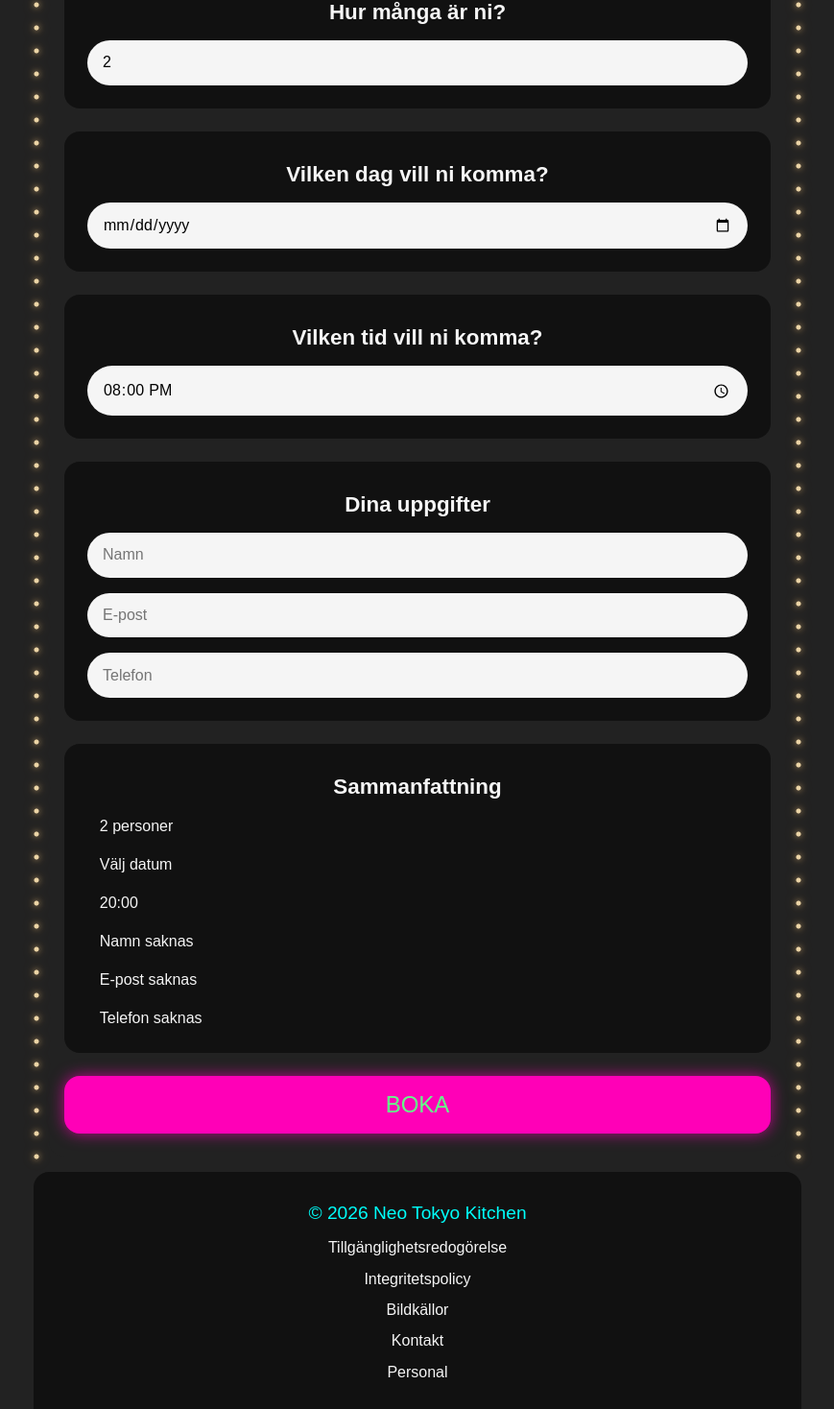
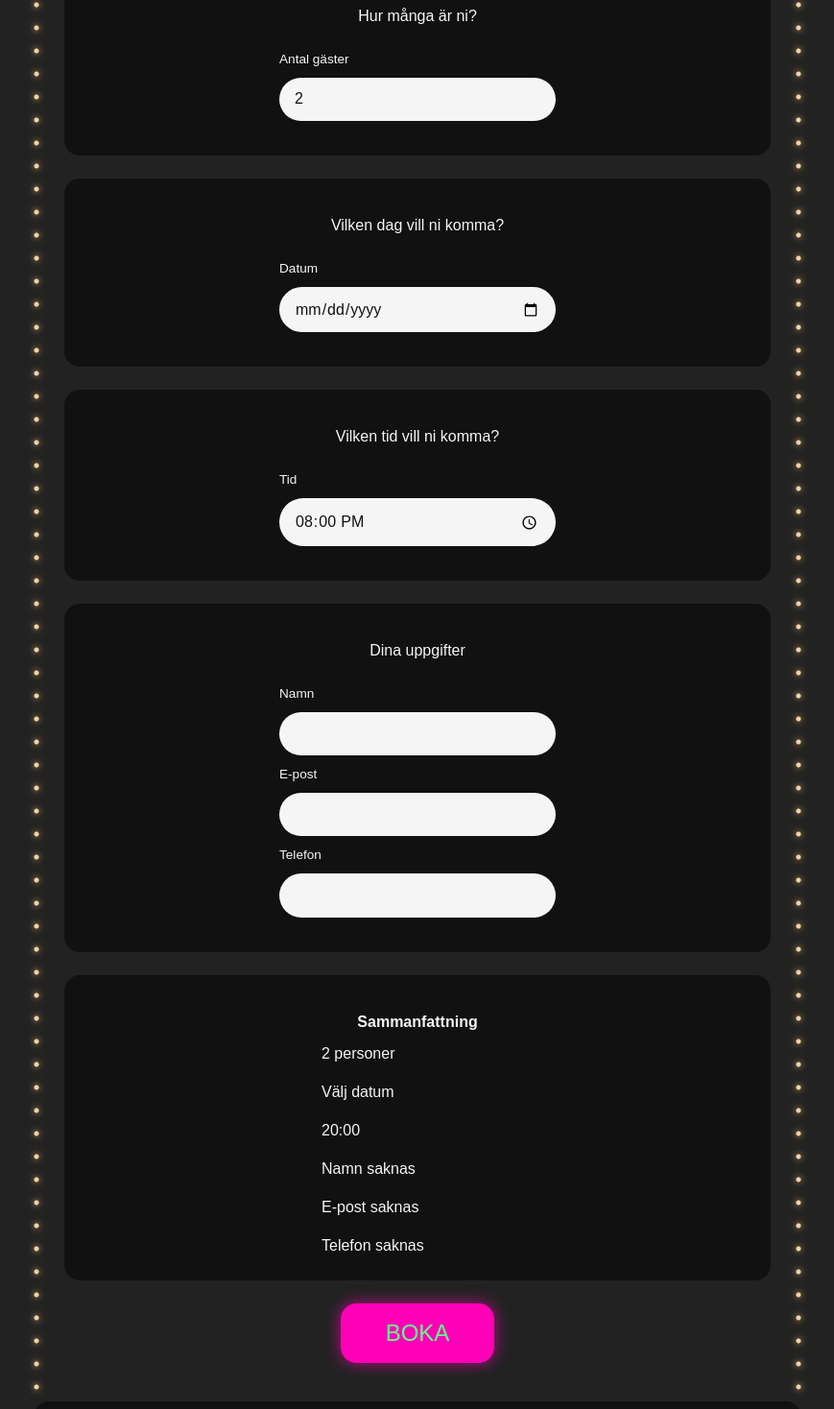
Before and after one commit to fredrikastjernlof/Neo_Tokyo_Kitchen_Frontend, an Angular app: page /booking in a window 1280 px wide. Shown: the part 874-2342 px from the top of the page at 96% size, without its empty margins (205-1074 px from the left). Built offline with nearby package versions, Linux system fonts and the light colour scheme; a web font is replaced by a local one.

Commit message:
Refactor booking page with signals, semantic form structure and confirmation modal

```diff
--- a/src/app/pages/booking/booking.html
+++ b/src/app/pages/booking/booking.html
@@ -2,96 +2,164 @@
 
     <h2>Boka bord</h2>
 
-    <section class="booking-section">
-        <h3>
+    <form class="booking-form" (ngSubmit)="submitBooking()">
+
+        <fieldset class="booking-section">
+            <legend>
                 <span class="booking-heading">
-                <iconify-icon icon="mingcute:group-3-line"></iconify-icon>
+                    <iconify-icon icon="mingcute:group-3-line" aria-hidden="true"></iconify-icon>
                     Hur många är ni?
                 </span>
-        </h3>
-        <input type="number" min="1" max="12" [(ngModel)]="booking.guests">
-    </section>
+            </legend>
 
-    <section class="booking-section">
-        <h3>
+            <label for="guests">Antal gäster</label>
+            <input id="guests" name="guests" type="number" min="1" max="12" [(ngModel)]="booking.guests">
+        </fieldset>
+
+        <fieldset class="booking-section">
+            <legend>
                 <span class="booking-heading">
-                <iconify-icon icon="uil:calendar"></iconify-icon>
+                    <iconify-icon icon="uil:calendar" aria-hidden="true"></iconify-icon>
                     Vilken dag vill ni komma?
                 </span>
-        </h3>
-        <input type="date" [(ngModel)]="booking.date">
-    </section>
+            </legend>
 
-    <section class="booking-section">
-        <h3>
+            <label for="date">Datum</label>
+            <input id="date" name="date" type="date" [(ngModel)]="booking.date">
+        </fieldset>
+
+        <fieldset class="booking-section">
+            <legend>
                 <span class="booking-heading">
-                <iconify-icon icon="tabler:clock"></iconify-icon>
+                    <iconify-icon icon="tabler:clock" aria-hidden="true"></iconify-icon>
                     Vilken tid vill ni komma?
+                </span>
+            </legend>
+
+            <label for="time">Tid</label>
+            <input id="time" name="time" type="time" [(ngModel)]="booking.time">
+        </fieldset>
+
+        <fieldset class="booking-section">
+            <legend>
+                <span class="booking-heading">
+                    <iconify-icon icon="gravity-ui:person-pencil" aria-hidden="true"></iconify-icon>
+                    Dina uppgifter
+                </span>
+            </legend>
+
+            <label for="name">Namn</label>
+            <input id="name" name="name" type="text" [(ngModel)]="booking.name">
+
+            <label for="email">E-post</label>
+            <input id="email" name="email" type="email" [(ngModel)]="booking.email">
+
+            <label for="phone">Telefon</label>
+            <input id="phone" name="phone" type="tel" [(ngModel)]="booking.phone">
+        </fieldset>
+
+        <section class="booking-summary" aria-labelledby="booking-summary-title">
+            <h3 id="booking-summary-title">
+                <span class="booking-heading">
+                    <iconify-icon icon="icon-park-outline:list" aria-hidden="true"></iconify-icon>
+                    Sammanfattning
                 </span>
             </h3>
 
-        <input type="time" [(ngModel)]="booking.time">
+            <ul class="booking-summary-list">
+                <li>
+                    <iconify-icon icon="mingcute:group-3-line" aria-hidden="true"></iconify-icon>
+                    {{ booking.guests }} personer
+                </li>
 
+                <li>
+                    <iconify-icon icon="uil:calendar" aria-hidden="true"></iconify-icon>
+                    {{ booking.date || 'Välj datum' }}
+                </li>
+
+                <li>
+                    <iconify-icon icon="tabler:clock" aria-hidden="true"></iconify-icon>
+                    {{ booking.time }}
+                </li>
+
+                <li>
+                    <iconify-icon icon="gravity-ui:person-pencil" aria-hidden="true"></iconify-icon>
+                    {{ booking.name || 'Namn saknas' }}
+                </li>
+
+                <li>
+                    <iconify-icon icon="mdi:email-outline" aria-hidden="true"></iconify-icon>
+                    {{ booking.email || 'E-post saknas' }}
+                </li>
+
+                <li>
+                    <iconify-icon icon="mdi:phone-outline" aria-hidden="true"></iconify-icon>
+                    {{ booking.phone || 'Telefon saknas' }}
+                </li>
+            </ul>
         </section>
 
-    <section class="booking-section">
-        <h3>
-            <span class="booking-heading">
-                <iconify-icon icon="gravity-ui:person-pencil"></iconify-icon>
-                Dina uppgifter
-            </span>
-        </h3>
+        @if (confirmedBooking()) {
+        <div class="booking-confirmation" role="dialog" aria-labelledby="booking-confirmation-title">
+            <div class="booking-confirmation-content">
+                <h3 id="booking-confirmation-title">Ditt bord är reserverat</h3>
 
-        <input type="text" placeholder="Namn" [(ngModel)]="booking.name">
-        <input type="email" placeholder="E-post" [(ngModel)]="booking.email">
-        <input type="tel" placeholder="Telefon" [(ngModel)]="booking.phone">
+                <p>
+                    Bokningsnummer:
+                    <strong>{{ confirmedBooking()?.bookingNumber }}</strong>
+                </p>
 
-    </section>
+                <p>
+                    Ett bekräftelsemail har skickats till din e-post.
+                </p>
 
-    <section class="booking-summary">
+                <ul class="booking-confirmation-list">
 
-        <h3>
-            <span class="booking-heading">
-                <iconify-icon icon="icon-park-outline:list"></iconify-icon>
-                Sammanfattning
-            </span>
-        </h3>
-        <ul class="booking-summary-list">
                     <li>
-                <iconify-icon icon="mdi:account-group"></iconify-icon>
+                        <iconify-icon icon="mingcute:group-3-line"></iconify-icon>
                         {{ booking.guests }} personer
                     </li>
 
                     <li>
                         <iconify-icon icon="uil:calendar"></iconify-icon>
-                {{ booking.date || 'Välj datum' }}
+                        {{ booking.date }}
                     </li>
 
                     <li>
                         <iconify-icon icon="tabler:clock"></iconify-icon>
-                {{ booking.time }}
+                        Kl. {{ booking.time }}
                     </li>
 
                     <li>
                         <iconify-icon icon="gravity-ui:person-pencil"></iconify-icon>
-                {{ booking.name || 'Namn saknas' }}
-            </li>
-
-            <li>
-                <iconify-icon icon="mdi:email-outline"></iconify-icon>
-                {{ booking.email || 'E-post saknas' }}
-            </li>
-
-            <li>
-                <iconify-icon icon="mdi:phone-outline"></iconify-icon>
-                {{ booking.phone || 'Telefon saknas' }}
+                        {{ booking.name }}
                     </li>
 
                 </ul>
-    </section>
 
-    <button type="button">
+                <p>
+                    Kontakta restaurangen om du vill ändra eller avboka din reservation.
+                </p>
+
+                <button type="button" (click)="closeConfirmation()">
+                    Stäng
+                </button>
+            </div>
+        </div>
+        }
+
+        @if (errorMessage()) {
+        <p class="error-message" role="alert">{{ errorMessage() }}</p>
+        }
+
+        <button type="submit" [disabled]="isLoading()">
+            @if (isLoading()) {
+            Bokar...
+            } @else {
             Boka
+            }
         </button>
 
+    </form>
+
 </section>
--- a/src/app/pages/booking/booking.scss
+++ b/src/app/pages/booking/booking.scss
@@ -23,81 +23,109 @@ $color-white: #f5f5f5;
     text-transform: uppercase;
 }
 
+.booking-form {
+    display: grid;
+    gap: 1.5rem;
+}
+
 .booking-section,
 .booking-summary {
     display: grid;
-    gap: 1rem;
-    padding: 1.5rem;
+    justify-items: center;
+    gap: 0.75rem;
+    width: 100%;
+    padding: 2rem 1rem 1.5rem;
+    border: none;
+    margin: 0;
     background-color: $color-black;
     border-radius: 1rem;
 }
 
-.booking-section h3,
-.booking-summary h3 {
-    color: $color-white;
-    text-align: center;
-    font-size: 1.4rem;
+.booking-section legend {
+    float: left;
+    width: 100%;
+    padding: 0;
+    margin: 0 0 1rem;
+}
+
+.booking-section::after {
+    content: "";
+    display: block;
+    clear: both;
 }
 
 .booking-heading {
-    display: flex;
-    flex-direction: column;
-    align-items: center;
-    justify-content: center;
+    display: grid;
+    justify-items: center;
     gap: 0.5rem;
     color: $color-white;
     text-align: center;
+    font-size: 1rem;
 }
 
 .booking-heading iconify-icon {
+    display: block;
     color: $color-pink;
-    font-size: 2rem;
+    font-size: 2.4rem;
+    line-height: 1;
+}
+
+.booking-section label {
+    width: min(100%, 18rem);
+    color: $color-white;
+    font-size: 0.85rem;
+    text-align: left;
 }
 
 .booking-page input {
-    width: 100%;
-    padding: 0.9rem 1rem;
+    width: min(100%, 18rem);
+    padding: 0.85rem 1rem;
     border: none;
     border-radius: 999px;
     background-color: $color-white;
+    color: $color-black;
     font-family: inherit;
     font-size: 1rem;
 }
 
 .booking-page input:focus {
     outline: 2px solid $color-pink;
-    box-shadow:
-        0 0 1rem rgba(255, 0, 183, 0.6);
+    box-shadow: 0 0 1rem rgba(255, 0, 183, 0.6);
+}
+
+.booking-summary h3 {
+    margin: 0;
 }
 
 .booking-summary-list {
     display: grid;
     gap: 1rem;
+    width: min(100%, 18rem);
+    padding: 0;
+    margin: 0 auto;
     list-style: none;
 }
 
 .booking-summary-list li {
-    display: flex;
+    display: grid;
+    grid-template-columns: 2rem 1fr;
     align-items: center;
-    gap: 0.8rem;
+    gap: 0.75rem;
     color: $color-white;
     line-height: 1.5;
 }
 
 .booking-summary-list iconify-icon {
+    justify-self: center;
     color: $color-pink;
-    font-size: 1.2rem;
-    flex-shrink: 0;
-}
-
-.booking-summary p {
-    color: $color-white;
-    line-height: 1.6;
+    font-size: 1.6rem;
 }
 
 .booking-page button {
-    padding: 1rem;
-    border: none;
+    justify-self: center;
+    min-width: 10rem;
+    padding: 1rem 1.5rem;
+    border: 1px solid $color-pink;
     border-radius: 1rem;
     background-color: $color-pink;
     color: $color-green;
@@ -105,14 +133,65 @@ $color-white: #f5f5f5;
     font-size: 1.5rem;
     text-transform: uppercase;
     cursor: pointer;
-    box-shadow:
-        0 0 1rem rgba(255, 0, 183, 0.7);
+    box-shadow: 0 0 1rem rgba(255, 0, 183, 0.7);
 }
 
 .booking-page button:hover,
 .booking-page button:focus-visible {
-    text-shadow:
-        0 0 0.3rem rgba(255, 255, 255, 0.9);
-    box-shadow:
-        0 0 1.4rem rgba(255, 0, 183, 0.9);
+    text-shadow: 0 0 0.3rem rgba(255, 255, 255, 0.9);
+    box-shadow: 0 0 1.4rem rgba(255, 0, 183, 0.9);
 }
+
+.booking-page button:disabled {
+    opacity: 0.75;
+    cursor: wait;
+}
+
+.error-message {
+    color: $color-white;
+    text-align: center;
+}
+
+.booking-confirmation {
+    position: fixed;
+    inset: 0;
+    z-index: 1000;
+    display: grid;
+    place-items: center;
+    padding: 1rem;
+    background: rgba(0, 0, 0, 0.75);
+}
+
+.booking-confirmation-content {
+    display: grid;
+    gap: 1rem;
+    width: min(100%, 22rem);
+    padding: 2rem;
+    border-radius: 1rem;
+    background-color: $color-black;
+    color: $color-white;
+    text-align: center;
+    box-shadow: 0 0 24px rgba(255, 0, 180, 0.5);
+}
+
+.booking-confirmation-list {
+    display: grid;
+    gap: 0.75rem;
+    width: fit-content;
+    margin: 1rem auto;
+    padding: 0;
+    list-style: none;
+}
+
+.booking-confirmation-list li {
+    display: grid;
+    grid-template-columns: 2rem auto;
+    align-items: center;
+    gap: 0.75rem;
+}
+
+.booking-confirmation-list iconify-icon {
+    justify-self: center;
+    color: $color-pink;
+    font-size: 1.4rem;
+}
--- a/src/app/pages/booking/booking.ts
+++ b/src/app/pages/booking/booking.ts
@@ -1,5 +1,6 @@
-import { Component, CUSTOM_ELEMENTS_SCHEMA } from '@angular/core';
+import { Component, CUSTOM_ELEMENTS_SCHEMA, signal } from '@angular/core';
 import { FormsModule } from '@angular/forms';
+import { BookingResponse, BookingService } from '../../services/booking.service';
 import 'iconify-icon';
 
 @Component({
@@ -10,6 +11,11 @@ import 'iconify-icon';
   schemas: [CUSTOM_ELEMENTS_SCHEMA],
 })
 export class Booking {
+
+  constructor(
+    private bookingService: BookingService,
+  ) { }
+
   booking = {
     guests: 2,
     date: '',
@@ -18,4 +24,77 @@ export class Booking {
     email: '',
     phone: '',
   };
+
+  // Track loading state while booking is being sent
+  isLoading = signal(false);
+
+  // Store confirmed booking details after successful booking
+  confirmedBooking = signal<BookingResponse | null>(null);
+
+  // Store error message
+  errorMessage = signal('');
+
+  // Send booking to backend
+  submitBooking(): void {
+
+    // Reset messages
+    this.errorMessage.set('');
+
+    // Clear previous booking details
+    this.confirmedBooking.set(null);
+
+    // Show loading state
+    this.isLoading.set(true);
+
+    // Combine date and time into one datetime string
+    const startTime =
+      `${this.booking.date}T${this.booking.time}`;
+
+    // Send booking request
+
+    this.bookingService.createBooking({
+
+      name: this.booking.name,
+      email: this.booking.email,
+      phone: this.booking.phone,
+
+      guests: this.booking.guests,
+
+      startTime,
+
+    }).subscribe({
+
+      // Booking created successfully
+      next: (booking) => {
+        this.isLoading.set(false);
+        this.confirmedBooking.set(booking);
+      },
+
+      // Something went wrong
+      error: (error) => {
+
+        console.error('Fel vid bokning:', error);
+
+        this.isLoading.set(false);
+
+        this.errorMessage.set(
+          error.error?.message || 'Något gick fel. Försök igen senare.'
+        );
+      },
+    });
+  }
+
+  closeConfirmation(): void {
+
+    this.confirmedBooking.set(null);
+
+    this.booking = {
+      guests: 2,
+      date: '',
+      time: '20:00',
+      name: '',
+      email: '',
+      phone: '',
+    };
+  }
 }
```
Also changed, not shown: src/app/services/booking.service.ts (renamed from src/app/services/booking.ts). Lines whose indentation alone changed are shown as unchanged.
